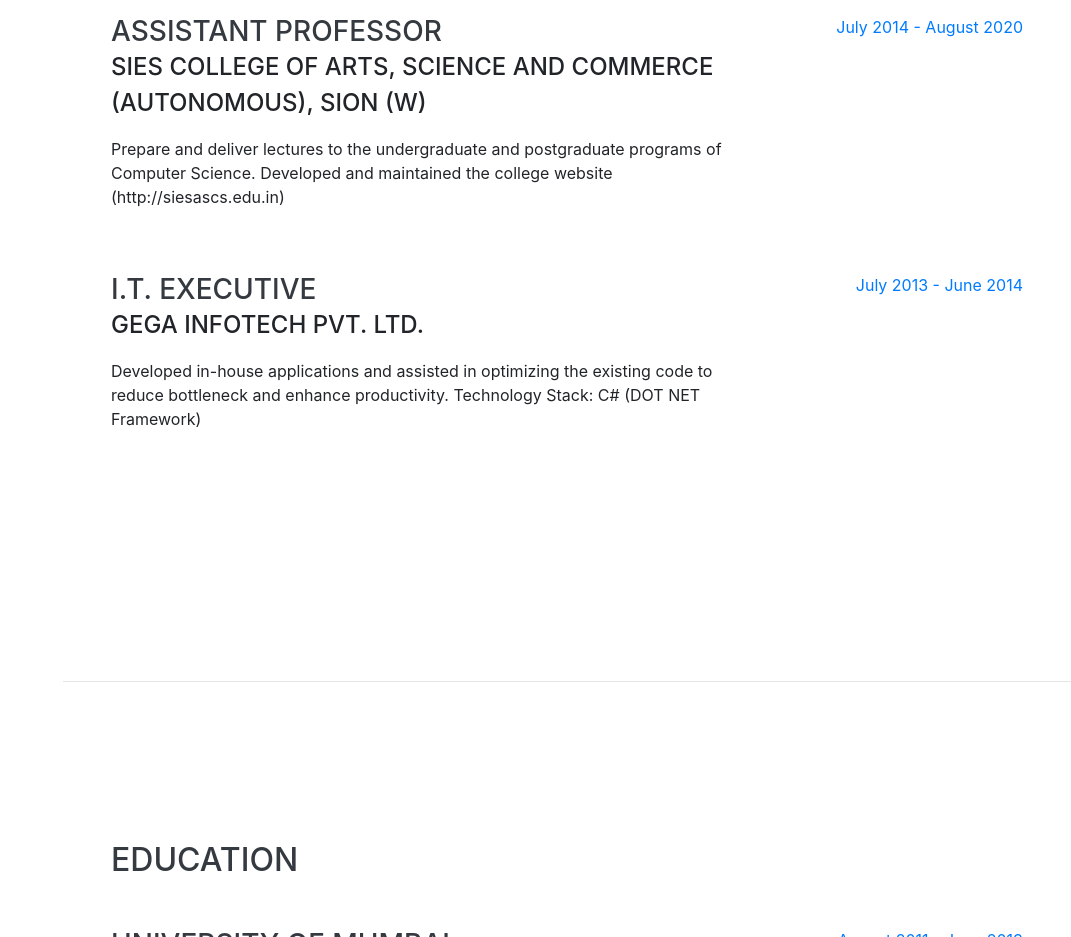
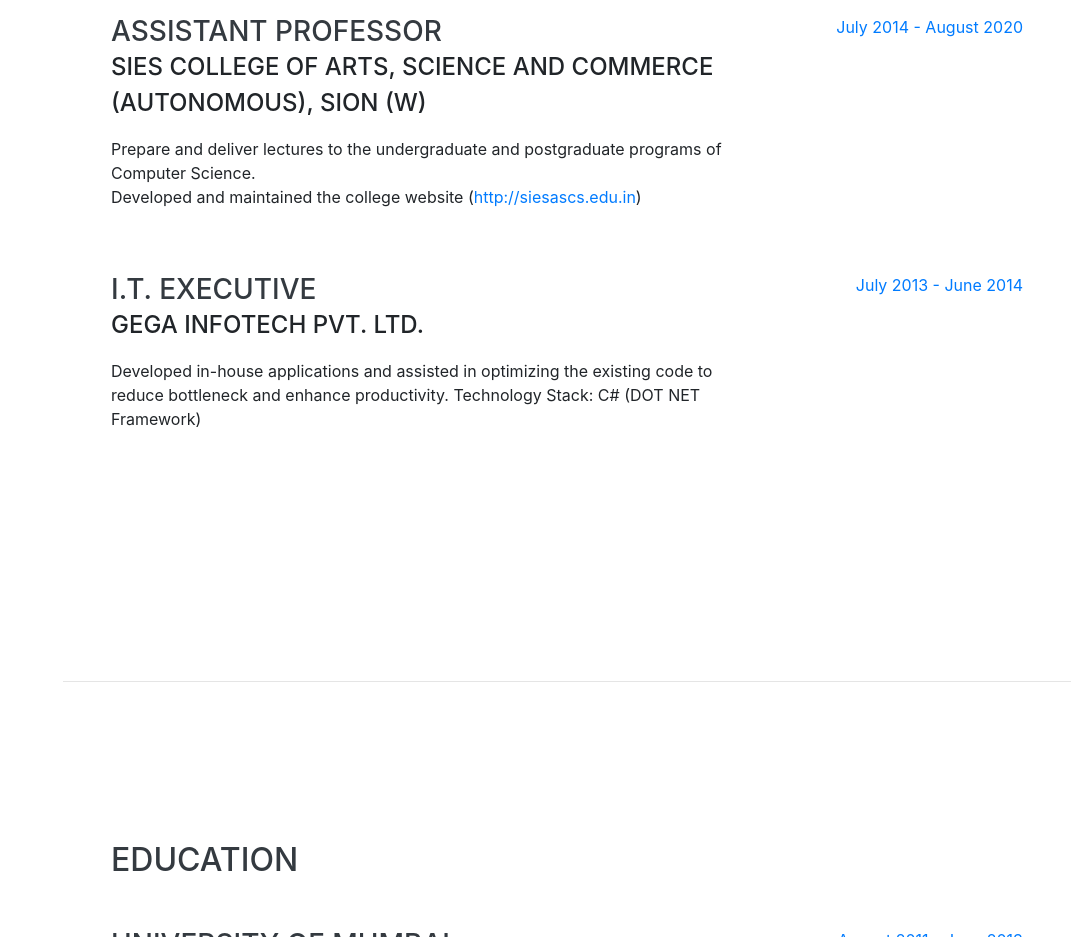
Before and after one commit to gauraangkelkar/gauraangkelkar.github.io, a website with bundled scripts: page index.html in a window 1280 px wide. Shown: the part 920-1857 px from the top of the page, without its empty margins (209-1280 px from the left). Built offline with nearby package versions, Linux system fonts and the light colour scheme; a web font is replaced by a local one.

Commit message:
Changes to content

```diff
--- a/index.html
+++ b/index.html
@@ -139,7 +139,7 @@
               <p>
                 Prepare and deliver lectures to the undergraduate and postgraduate programs of Computer
                 Science.
-                Developed and maintained the college website (http://siesascs.edu.in)
+                <br/>Developed and maintained the college website (<a href='http://siesascs.edu.in'>http://siesascs.edu.in</a>)
               </p>
             </div>
             <div class="resume-date text-md-right">
```
